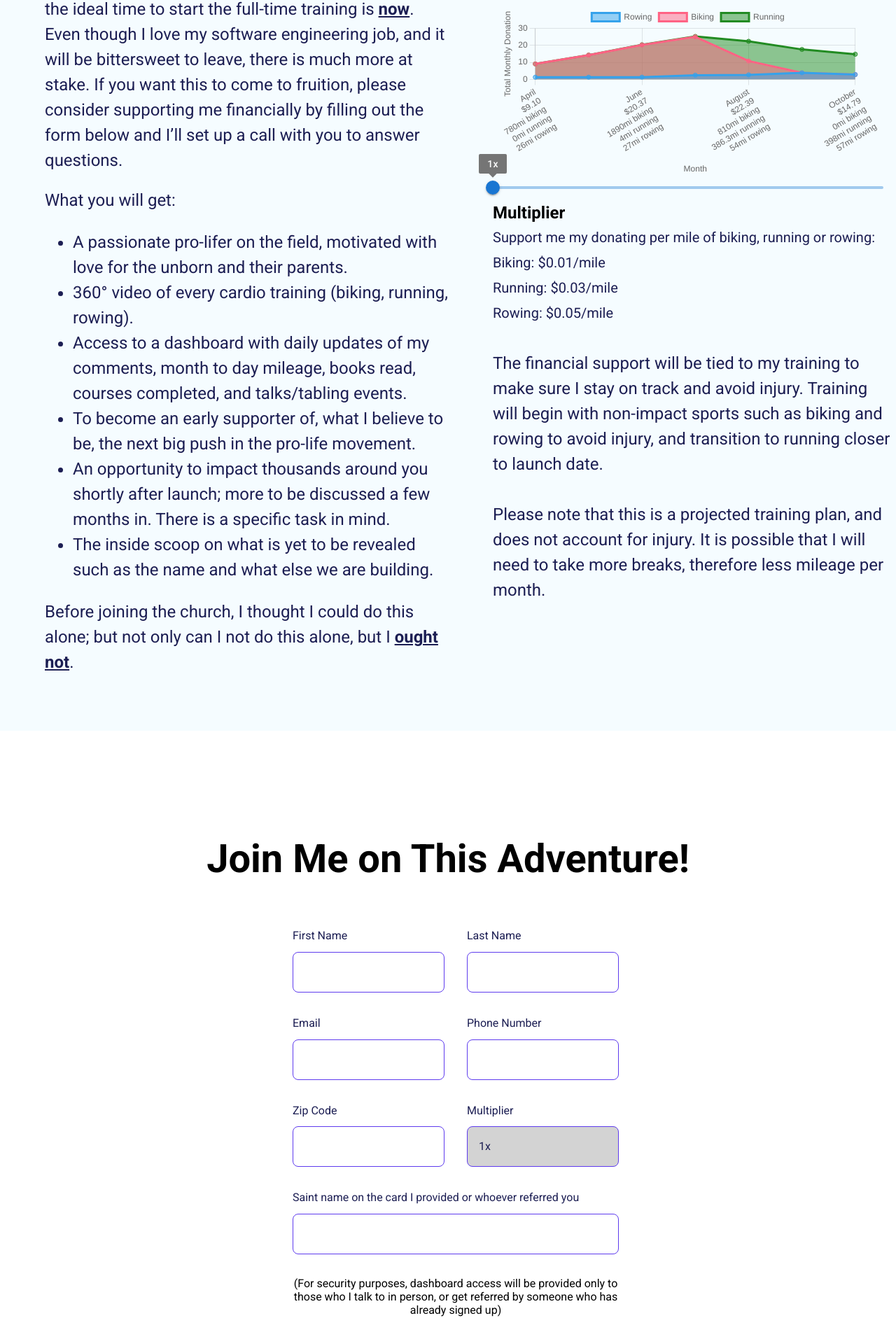
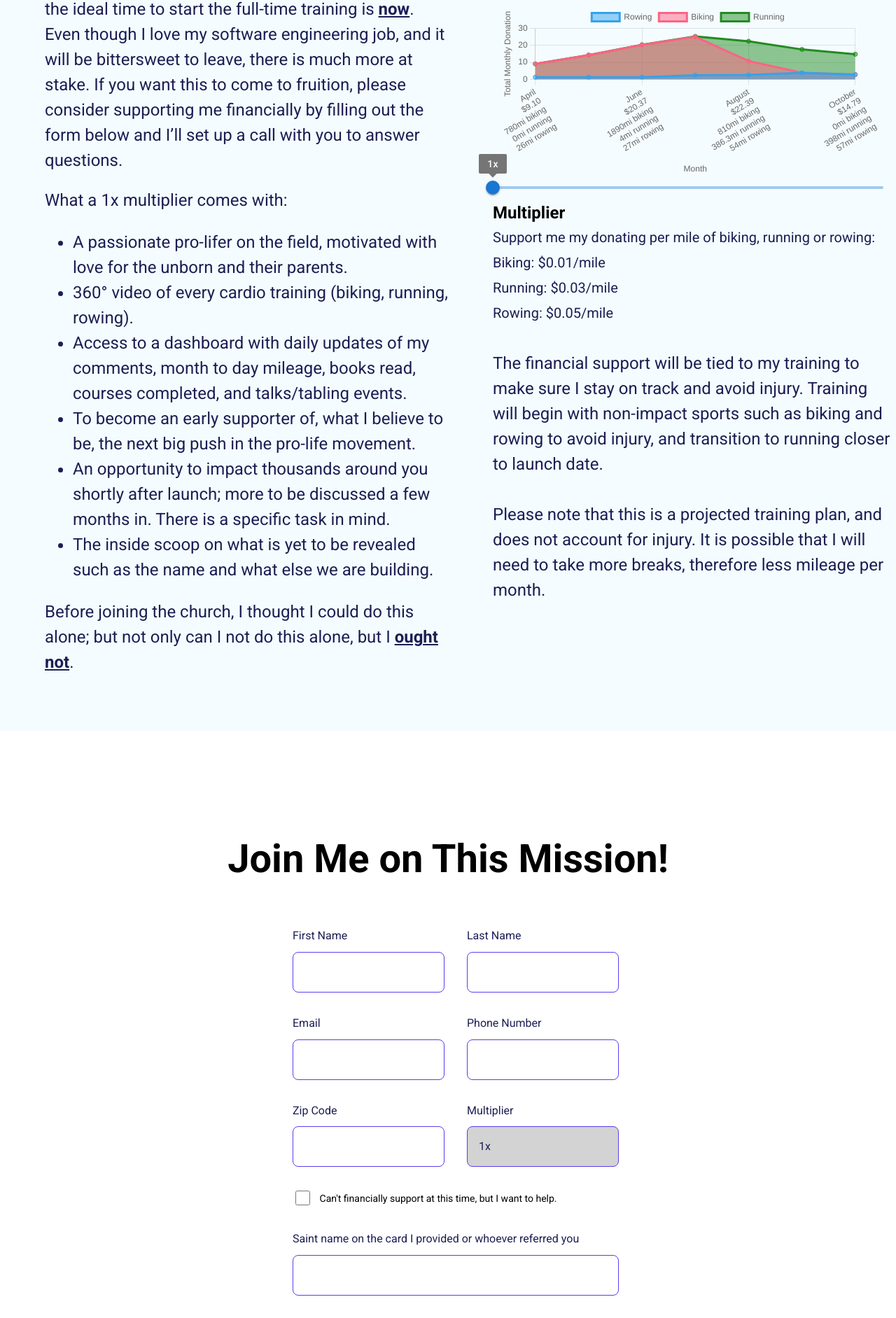
Before and after one commit to nerdromere/MPD, a React (Create React App) app: page / in a window 1280 px wide. Shown: the part 1790-3673 px from the top of the page at 70% size. Built offline with nearby package versions, Linux system fonts and the light colour scheme.

Commit message:
adding free option

```diff
--- a/src/Pages/Home/ContactMe.jsx
+++ b/src/Pages/Home/ContactMe.jsx
@@ -7,7 +7,7 @@ export default function ContactMe({ multiplierParent }) {
   const [email, setEmail] = useState('');
   const [phoneNumber, setPhoneNumber] = useState('');
   const [zipCode, setZipCode] = useState('');
-  // const [multiplier, setMultiplier] = useState('1x');
+  const [cantDonate, setCantDonate] = useState(false);
   const [saintOrReferrer, setSaintOrReferrer] = useState('');
 
   const [clickedButton, setClickedButton] = useState(false);
@@ -19,7 +19,7 @@ export default function ContactMe({ multiplierParent }) {
     e.preventDefault();
     const formElement = document.getElementById("form");
     const formData = new FormData(formElement);
-    formData.append('multiplier', multiplierParent);
+    formData.append('multiplier', cantDonate ? '0' : multiplierParent);
     // for (var pair of formData.entries()) {
     //   console.log(pair[0] + ', ' + pair[1]);
     // }
@@ -50,7 +50,7 @@ export default function ContactMe({ multiplierParent }) {
   return (
     <section id="Contact" className="contact--section">
       <div>
-        <h1 className="skills-section--heading">Join Me on This Adventure!</h1>
+        <h1 className="skills-section--heading">Join Me on This Mission!</h1>
       </div>
       <form id="form" className="contact--form--container" onSubmit={handleSubmit}>
         <div className="container">
@@ -115,10 +115,10 @@ export default function ContactMe({ multiplierParent }) {
             />
           </label>
           <label htmlFor="multiplier" className="contact--label">
-            <span className="text-md">Multiplier</span>
+            <span className="text-md" style={{ textDecoration: cantDonate ? "line-through" : "none" }}>Multiplier</span>
             <input
               disabled
-              value={`${multiplierParent}x`}
+              value={cantDonate ? '0x' : `${multiplierParent}x`}
               type="text"
               className="multiplier--input text-md"
               name="multiplier"
@@ -127,6 +127,10 @@ export default function ContactMe({ multiplierParent }) {
             />
           </label>
         </div>
+        <label htmlFor="checkbox" className="checkbox--label">
+          <input type="checkbox" name="checkbox" id="checkbox" checked={cantDonate} onChange={e => setCantDonate(!cantDonate)} />
+          <span className="text-sm">Can't financially support at this time, but I want to help.</span>
+        </label>
         <label htmlFor="saintOrReferrer" className="contact--label">
           <span className="text-md">Saint name on the card I provided or whoever referred you</span>
           <input
@@ -147,10 +151,6 @@ export default function ContactMe({ multiplierParent }) {
             rows="8"
             placeholder="Type your message..."
           />
-        </label>
-        <label htmlFor="checkboc" className="checkbox--label">
-          <input type="checkbox" required name="checkbox" id="checkbox" />
-          <span className="text-sm">I accept the terms</span>
         </label> */}
         <p style={{ fontSize: "2vh", textAlign: "center" }}>(For security purposes, dashboard access will be provided only to those who I talk to in person, or get referred by someone who has already signed up)</p>
         <div>
--- a/src/Pages/Home/TheAsk.jsx
+++ b/src/Pages/Home/TheAsk.jsx
@@ -127,7 +127,7 @@ export default function TheAsk({ setMultiplierParent }) {
             The ideal time to launch is after the 2024 election, and the ideal time to start the full-time training is <b><u>now</u></b>. Even though I love my software engineering job, and it will be bittersweet to leave, there is much more at stake. If you want this to come to fruition, please consider supporting me financially by filling out the form below and I’ll set up a call with you to answer questions.
           </p>
           <div className="hero--section-description">
-            What you will get:
+            What a 1x multiplier comes with:
             <ul>
               <li>A passionate pro-lifer on the field, motivated with love for the unborn and their parents.</li>
               <li>360° video of every cardio training (biking, running, rowing).</li>
```
